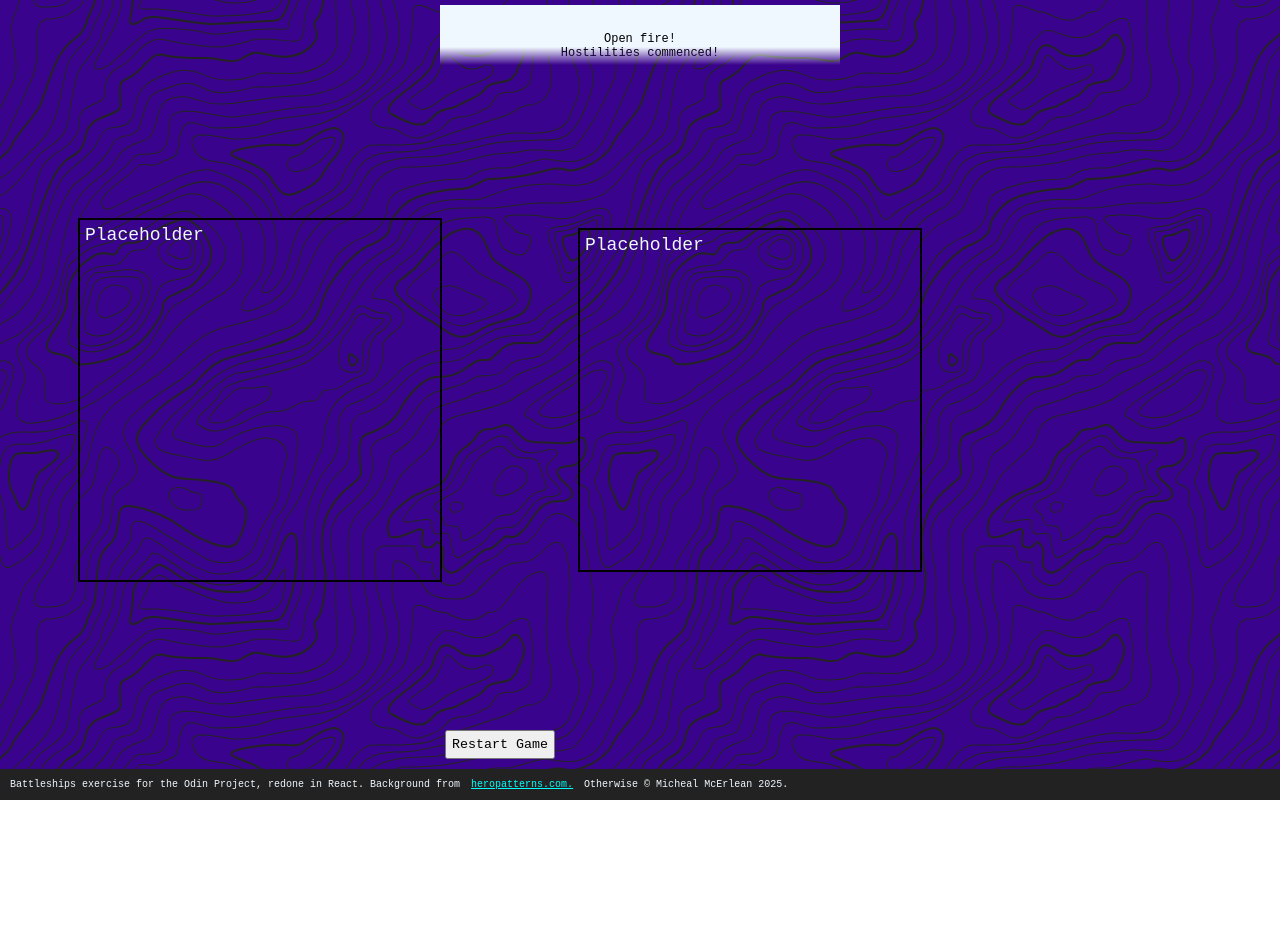
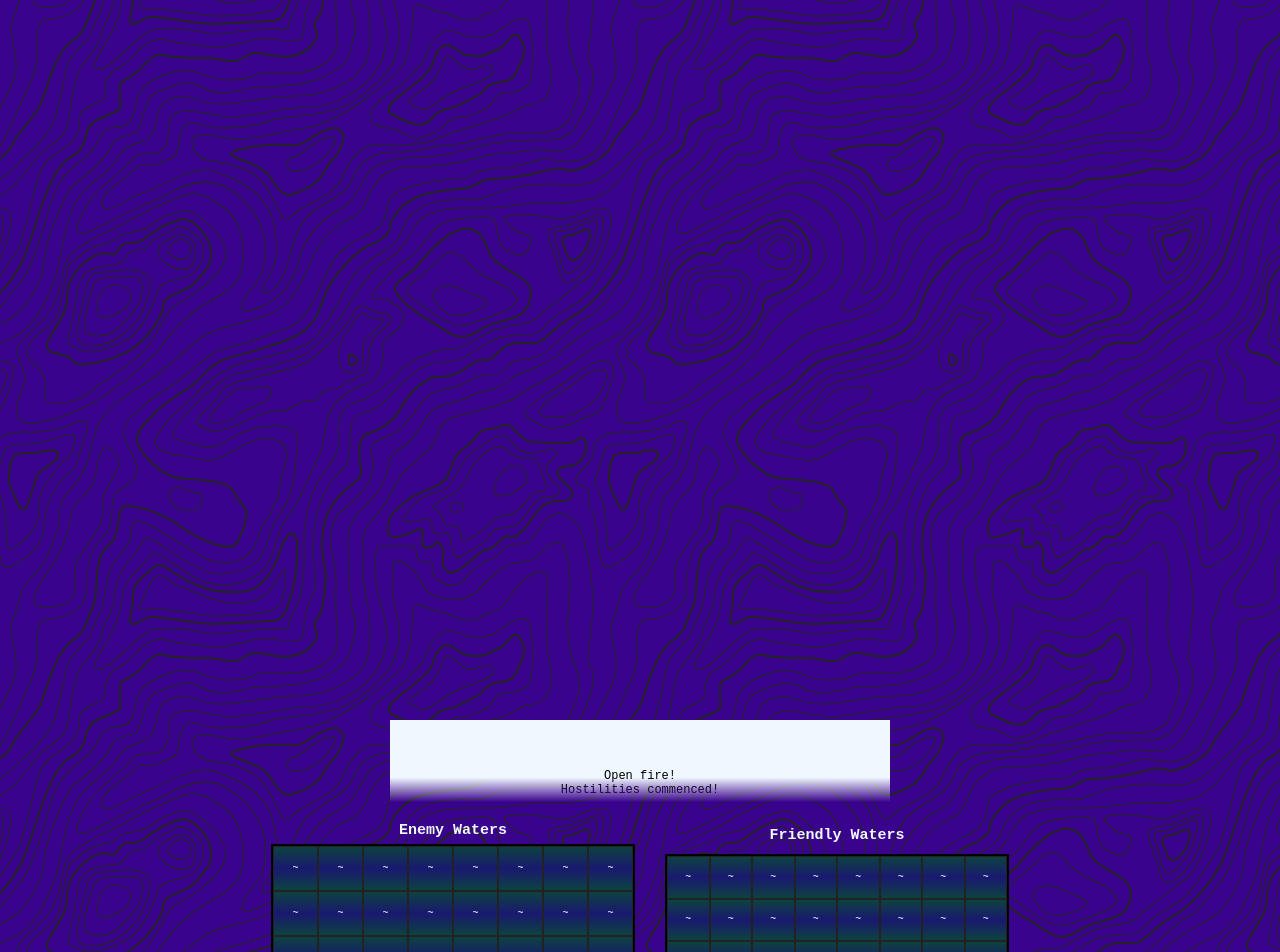
Before and after one commit to MichealMcErlean/odin-react-battleship, a React (Vite) app: page /game in a window 1280 px wide. Shown: the top 952 px of the page. Before the commit the page ends 800 px from the top, so only its background shows below. Built offline with nearby package versions, Linux system fonts and the light colour scheme.

Commit message:
Boards showing on load of GamePage
Ready for play

```diff
--- a/src/components/Board.jsx
+++ b/src/components/Board.jsx
@@ -5,22 +5,27 @@ import { usePlayer } from '../contexts/PlayerContext.jsx';
 import { useComputer } from '../contexts/ComputerContext.jsx';
 
 export default function Board({onClick, type}) {
-  let player;
-  let setPlayer;
 
-  if (type == 'human') {
-    ({player, setPlayer} = usePlayer());
+  let currentPlayer;
+  let setCurrentPlayer;
+
+  if (type === 'human') {
+    ({player: currentPlayer, setPlayer: setCurrentPlayer} = usePlayer());
   } else {
-    ({player, setPlayer} = useComputer());
+    ({computer: currentPlayer, setComputer: setCurrentPlayer} = useComputer());
+  }
+
+  if (!currentPlayer || !currentPlayer.board) {
+    return <div>Loading board...</div>
   }
 
   return (
     <div className={styles.container}>
-      {player.board.map((row, rowI) => (
+      {currentPlayer.board.map((row, rowI) => (
         row.map((cell, colI) => (
           <Cell
-            isHit={player.board[rowI][colI].hit}
-            contains={player.board[rowI][colI].ship}
+            isHit={currentPlayer.board[rowI][colI].hit}
+            contains={currentPlayer.board[rowI][colI].ship}
             type={type}
             onClick={(e) => onClick(e, rowI, colI)}
             key={`${rowI}-${colI}`}
--- a/src/components/Board.module.css
+++ b/src/components/Board.module.css
@@ -2,4 +2,5 @@
   display: grid;
   grid-template-rows: repeat(8, 1fr);
   grid-template-columns: repeat( 8, 1fr);
+  padding: 0;
 }
--- a/src/components/Cell.module.css
+++ b/src/components/Cell.module.css
@@ -1,7 +1,7 @@
 .missedShot {
   background-color: #222;
   color: white;
-  font-size: 2.4rem;
+  /* font-size: 2.4rem; */
   border: 1px solid #222;
   aspect-ratio: 1 / 1;
   display: flex;
@@ -12,7 +12,7 @@
 .openOcean {
   background-image:linear-gradient(rgb(13, 66, 64), midnightblue,rgb(13, 66, 64) );
   color: white;
-  font-size:2.4rem;
+  /* font-size:2.4rem; */
   border: 1px solid #222;
   aspect-ratio: 1 / 1;
   display: flex;
@@ -23,7 +23,7 @@
 .hitShip {
   background-color: red;
   color: aliceblue;
-  font-size: 2.4rem;
+  /* font-size: 2.4rem; */
   border: 1px solid #222;
   aspect-ratio: 1 / 1;
   display: flex;
@@ -34,7 +34,7 @@
 .friendlyShip {
   background-color:darkgreen;
   color:aliceblue;
-  font-size: 2.4rem;
+  /* font-size: 2.4rem; */
   border: 1px solid #222;
   aspect-ratio: 1 / 1;
   display: flex;
--- a/src/routes/GamePage.jsx
+++ b/src/routes/GamePage.jsx
@@ -1,22 +1,46 @@
 import styles from './GamePage.module.css';
+import { usePlayer } from '../contexts/PlayerContext';
+import { useComputer } from '../contexts/ComputerContext';
+import Board from '../components/Board';
+import { useState } from 'react';
 
 export default function GamePage() {
 
+  const {player, setPlayer} = usePlayer();
+  const {computer, setComputer} = useComputer();
+
+  const [msglog, setMsglog] = useState([(<p>Hostilities commenced!</p>), (<p>Open fire!</p>)]);
+
+  function handlePlayerAttack(event) {
+    return;
+  }
+
   return (
-    <main>
+    <main className = {styles.main}>
       <header className={styles.header}>
         <div className={styles.msglog}>
-          <p>Hostilities commenced!</p>
-          <p>Open fire!</p>
+          {msglog}
         </div>
       </header>
       <article className={styles.article}>
         <div className={styles.boardbox}>
-          <div className={styles.computerboard}>
-            Placeholder
+          <div className={styles.boardAndTitle}>
+            <h2>Enemy Waters</h2>
+            <div className={styles.computerboard}>
+              <Board
+                onClick={handlePlayerAttack}
+                type='computer'
+              />
+            </div>
           </div>
-          <div className={styles.playerboard}>
-            Placeholder
+          <div className={styles.boardAndTitle}>
+            <h2>Friendly Waters</h2>
+            <div className={styles.playerboard}>
+              <Board
+                onClick=''
+                type='human'
+              />
+            </div>
           </div>
         </div>
         <div className = {styles.buttonbox}>
--- a/src/routes/GamePage.module.css
+++ b/src/routes/GamePage.module.css
@@ -12,8 +12,8 @@
 }
 
 .msglog {
-  width: clamp(300px, 100vw - 4vw, 400px);
-  height: clamp( 40px, 40px + 1vw + 1vh, 60px);
+  width: clamp(300px, 100vw - 4vw, 500px);
+  height: clamp( 40px, 40px + 2vw + 2vh, 100px);
   background-color: aliceblue;
   color: black;
   font-size: 1.2rem;
@@ -21,7 +21,7 @@
   display: flex;
   flex-direction: column-reverse;
   mask-image: linear-gradient(to bottom, black 70%, transparent 100%);
-  margin: 0 auto;
+  margin: auto auto 0 auto;
 }
 
 .msglog p {
@@ -30,10 +30,16 @@
 
 .boardbox {
   margin: 0 auto;
+  padding: 0;
   display: grid;
   grid-template-rows: 1fr 1fr;
   width: 100%;
   align-items:center;
+  font-size: 1.0rem;
+}
+
+.boardAndTitle {
+  text-align: center;
 }
 
 .computerboard {
@@ -43,6 +49,7 @@
   border: 2px solid black;
   margin-left: auto;
   margin-right: auto;
+  padding: 0;
 }
 
 .playerboard {
@@ -51,6 +58,7 @@
   aspect-ratio: 1 / 1;
   border: 2px solid black;
   margin: 5px auto;
+  padding: 0;
 }
 
 .buttonbox {
@@ -66,15 +74,31 @@
 @media (min-width: 650px){
   .boardbox {
     display: flex;
-    justify-content: space-around;
+    justify-content: center;
+    gap: 20px;
     align-items: center;
+    width: clamp(650px, 90%, 800px);
   }
 }
 
 @media (min-width: 750px) and (orientation: landscape) {
   .article {
     display: grid;
-    grid-template-rows: 1fr min-content;
-    max-width: 1000px;
+    grid-template-rows: 1fr 2fr 1fr;
+    width: clamp(750px, 90%, 1000px);
+    margin: 0 auto;
   }
+
+  .header {
+    height: clamp(min-content, 200px + 10vh, 400px );
+    display: flex;
+    justify-items: center;
+    align-items: end;
+  }
+
+  .main {
+    display: grid;
+    grid-template-rows: 1fr 2fr min-content;
+  }
+
 }
```
